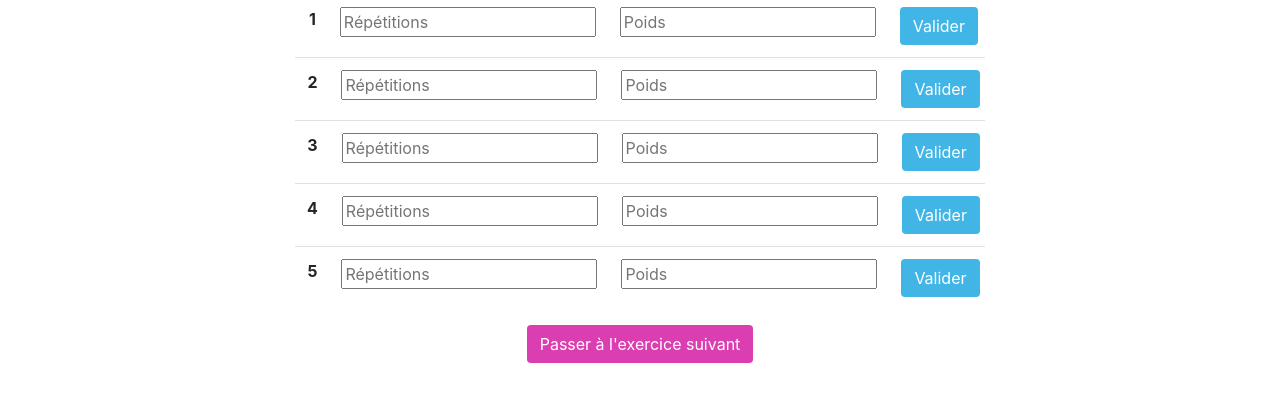
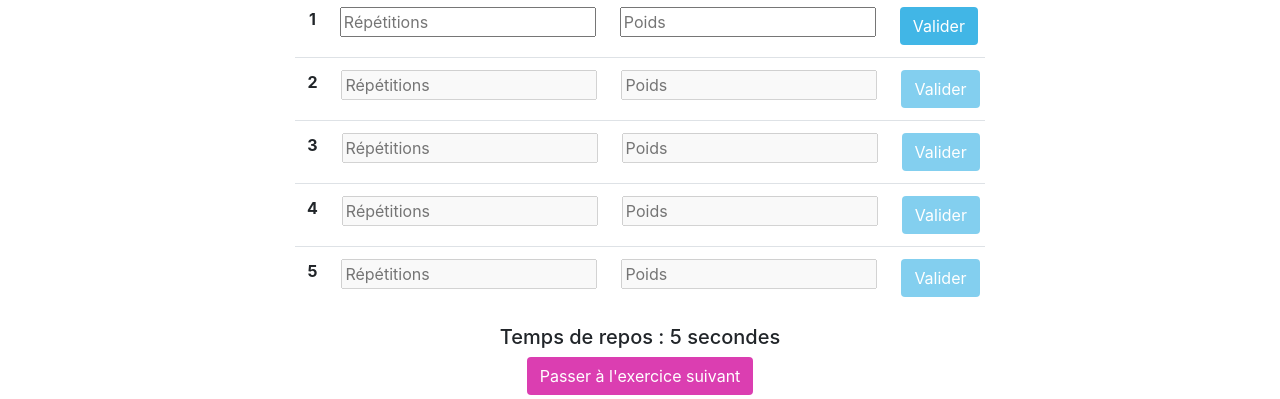
Before and after one commit to Ots-S/MyGym, an Angular app: page /series/1 in a window 1280 px wide. Shown: the part 276-675 px from the top of the page. Built offline with nearby package versions, Linux system fonts and the light colour scheme.

Commit message:
feat - countdown chrono added

```diff
--- a/src/app/components/exercice-counter/exercice-counter.component.html
+++ b/src/app/components/exercice-counter/exercice-counter.component.html
@@ -6,7 +6,7 @@
     name="rep"
     [(ngModel)]="rep"
     placeholder="Répétitions"
-    [disabled]="done"
+    [disabled]="serieIndex !== index"
   />
 </td>
 <td>
@@ -16,11 +16,11 @@
     name="weight"
     placeholder="Poids"
     [(ngModel)]="weight"
-    [disabled]="done"
+    [disabled]="serieIndex !== index"
   />
 </td>
 <td>
-  <button class="btn button" (click)="startTimer()" [disabled]="done">
+  <button class="btn button" (click)="startTimer()" [disabled]="isDisable()">
     Valider
   </button>
 </td>
--- a/src/app/components/exercice-counter/exercice-counter.component.ts
+++ b/src/app/components/exercice-counter/exercice-counter.component.ts
@@ -13,13 +13,15 @@ import { SeriesService } from '../../services/series.service';
 export class ExerciceCounterComponent implements OnInit {
   @Input() index: number;
   @Input() exercice: string;
+  @Input() serieIndex: number;
+  @Input() isRestTime: boolean;
   rep: number;
   weight: number;
   serieId: string;
   exercices: any;
   currentExerciceNumber: 0;
   currentExercice: any;
-  done: boolean;
+  done = true;
 
   @Output() newItemEvent = new EventEmitter<void>();
 
@@ -28,19 +30,19 @@ export class ExerciceCounterComponent implements OnInit {
   ngOnInit(): void {}
 
   startChrono(): void {
-    alert('ho');
     this.newItemEvent.emit();
   }
 
   startTimer(): void {
     this.startChrono();
+    this.serieIndex = this.serieIndex + 1;
+
     const serie = new Serie(
       this.exercice,
       this.rep.toString(),
       this.weight.toString()
     );
     this.seriesService.saveSerie(serie);
-
     this.done = true;
   }
 
@@ -52,4 +54,10 @@ export class ExerciceCounterComponent implements OnInit {
   undone(): void {
     this.done = false;
   }
+
+  isDisable(): boolean {
+    if (this.index !== this.serieIndex || this.isRestTime) {
+      return true;
+    }
+  }
 }
--- a/src/app/components/series-view/series.component.html
+++ b/src/app/components/series-view/series.component.html
@@ -15,6 +15,8 @@
                 *ngFor="let number of [].constructor(5); let i = index"
                 [index]="i + 1"
                 [exercice]="currentExercice.title"
+                [serieIndex]="serieIndex"
+                [isRestTime]="isRestTime"
                 (newItemEvent)="startCountdown($event)"
               >
                 ></app-exercice-counter
@@ -23,10 +25,10 @@
           </tbody>
         </table>
       </div>
-      <!-- <p class="text-center">
+      <h5 class="text-center">
         Temps de repos :
         {{ timer ? timer + " secondes" : "30 secondes" }}
-      </p> -->
+      </h5>
       <div class="d-flex row justify-content-center">
         <button
           *ngIf="numberOfExercices != exerciceNumber"
--- a/src/app/components/series-view/series.component.ts
+++ b/src/app/components/series-view/series.component.ts
@@ -24,7 +24,9 @@ export class SeriesComponent implements OnInit {
   numberOfExercices: number;
   exerciceNumber = 0;
   counter$: Observable<number>;
-  timer = 30;
+  timer = 5;
+  serieIndex = 1;
+  isRestTime = false;
 
   @ViewChildren(ExerciceCounterComponent) child: QueryList<
     ExerciceCounterComponent
@@ -52,6 +54,7 @@ export class SeriesComponent implements OnInit {
     this.seriesServices.resetSerie();
     this.resetAll();
     this.child.forEach((child) => child.undone());
+    this.serieIndex = 1;
   }
 
   endProgram(): void {
@@ -64,19 +67,15 @@ export class SeriesComponent implements OnInit {
     this.exercicesCounters.forEach((c) => c.reset());
   }
 
-  startChrono(): void {
-    this.counter$ = timer(0, 1000).pipe(
-      take(this.timer),
-      map(() => --this.timer)
-    );
-  }
-
   startCountdown(): void {
+    this.isRestTime = true;
+    this.serieIndex = this.serieIndex + 1;
     const interval = setInterval(() => {
       this.timer--;
       if (this.timer < 0) {
         clearInterval(interval);
-        this.timer = 30;
+        this.timer = 5;
+        this.isRestTime = false;
       }
     }, 1000);
   }
```
